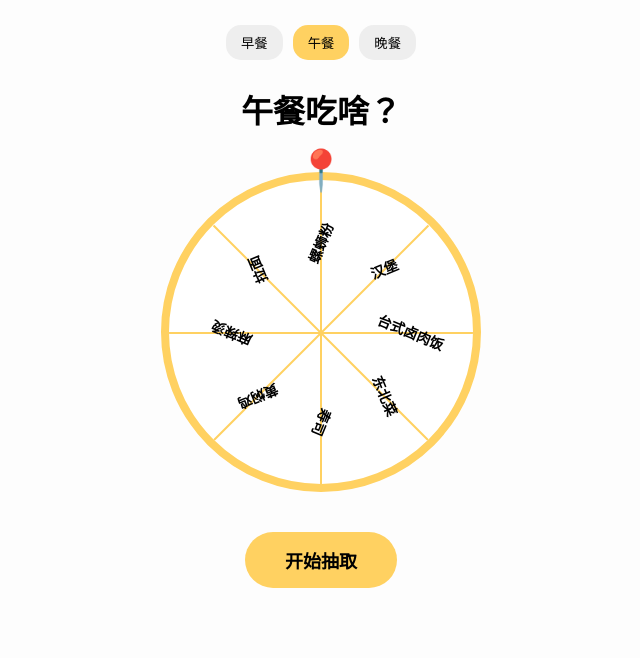
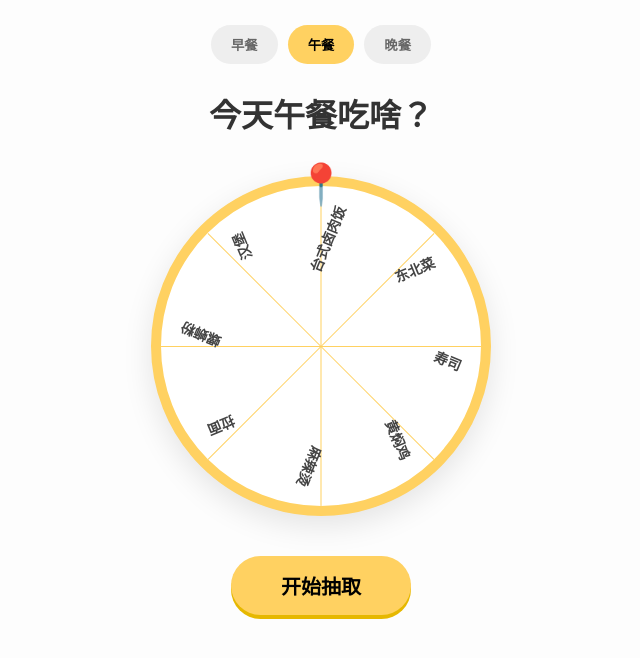
Before and after one commit to jingyunli86/fate-food, a Next.js app: page / in a window 1280 px wide. Shown: the top 658 px of the page, without its empty margins (319-959 px from the left). Built offline with nearby package versions, Linux system fonts and the light colour scheme.

Commit message:
修复转盘和跳转链接

```diff
--- a/app/page.tsx
+++ b/app/page.tsx
@@ -1,7 +1,7 @@
 "use client";
-import React, { useState, useEffect } from 'react';
+import React, { useState } from 'react';
 
-
+// --- 1. 图片数据库：严格对应你的 public/food 文件夹 ---
 const foodImageDatabase: Record<string, string> = {
   "台式卤肉饭": "/food/luroufan.png",
   "东北菜": "/food/dongbeicai.png",
@@ -10,7 +10,7 @@ const foodImageDatabase: Record<string, string> = {
   "麻辣烫": "/food/malatang.png",
   "汉堡": "/food/hanbao.png",
   "饭团": "/food/fantuan.png",
-  "手抓饼": "/food/shouzhuabing.png", // 修正：对应你文件夹里的 shouzhapng.png
+  "手抓饼": "/food/shouzhuabing.png",
   "煎饼果子": "/food/jianbingguozi.png",
   "胡辣汤": "/food/hulatang.png",
   "豆浆油条": "/food/doujiangyoutiao.png",
@@ -26,9 +26,9 @@ const foodImageDatabase: Record<string, string> = {
   "烤鱼": "/food/kaoyu.png",
   "砂锅": "/food/shaguo.png",
   "咖喱饭": "/food/galifan.png",
-  "拉面": "/food/lamian.png"}
+  "拉面": "/food/lamian.png"
+};
 
-// --- 2. 配置信息 ---
 const config = {
   brk: { options: ["豆浆油条", "小笼包", "三明治", "麦芬", "饭团", "手抓饼", "煎饼果子", "胡辣汤"] },
   lun: { options: ["台式卤肉饭", "东北菜", "寿司", "黄焖鸡", "麻辣烫", "拉面", "螺蛳粉", "汉堡"] },
@@ -36,7 +36,6 @@ const config = {
 };
 
 export default function FateFood() {
-  // --- 3. 状态定义：解决所有 Cannot find name 报错 ---
   const [meal, setMeal] = useState<'brk' | 'lun' | 'din'>('lun');
   const [isSpinning, setIsSpinning] = useState(false);
   const [selectedFood, setSelectedFood] = useState("");
@@ -45,28 +44,29 @@ export default function FateFood() {
   const [showScratch, setShowScratch] = useState(false);
   const [scratchImage, setScratchImage] = useState("");
 
+  // ✅ 修复 1：美团跳转链接改为更通用的 H5 接口，解决 AppKey 报错
   const getDeliveryUrl = (food: string) => {
-    return `https://i.meituan.com/s/${encodeURIComponent(food)}`;
+    return `https://i.meituan.com/s/?w=${encodeURIComponent(food)}`;
   };
 
-  // --- 4. 转盘逻辑 ---
   const spin = () => {
     if (isSpinning) return;
-
     const currentOptions = config[meal].options;
-    const randomDeg = Math.floor(Math.random() * 360) + 2000;
-    const newTotalDeg = totalDeg + randomDeg; // 累加角度实现顺滑旋转
+    const randomDeg = Math.floor(Math.random() * 360) + 3600; // 增加圈数，更稳健
+    const newTotalDeg = totalDeg + randomDeg;
 
     setTotalDeg(newTotalDeg);
     setIsSpinning(true);
     setShowCard(false);
+    setShowScratch(false);
 
     setTimeout(() => {
       setIsSpinning(false);
       const actualDeg = newTotalDeg % 360;
       const sectorDeg = 360 / currentOptions.length;
-      let winningIndex = Math.floor((360 - actualDeg + 270) % 360 / sectorDeg);
-      const foodName = currentOptions[winningIndex];
+      // 算法修正：考虑指针位置
+      let winningIndex = Math.floor((360 - actualDeg + (sectorDeg / 2)) % 360 / sectorDeg);
+      const foodName = currentOptions[winningIndex % currentOptions.length];
 
       setSelectedFood(foodName);
       setScratchImage(foodImageDatabase[foodName] || "/food/default.png");
@@ -74,52 +74,55 @@ export default function FateFood() {
     }, 4000);
   };
 
-  // --- 5. 盲盒逻辑 ---
-  const openMysteryBox = () => {
-    if (isSpinning) return;
-    setIsSpinning(true);
-    setShowCard(false);
-    const allOptions = [...config.brk.options, ...config.lun.options, ...config.din.options];
-    const luckyPick = allOptions[Math.floor(Math.random() * allOptions.length)];
-
-    setTimeout(() => {
-      setIsSpinning(false);
-      setSelectedFood(luckyPick);
-      setScratchImage(foodImageDatabase[luckyPick] || "/food/default.png");
-      setShowScratch(true);
-    }, 800);
-  };
-
   return (
-    <div style={{ textAlign: 'center', padding: '20px', backgroundColor: '#fdfdfd', minHeight: '100vh' }}>
+    <div style={{ textAlign: 'center', padding: '20px', backgroundColor: '#fdfdfd', minHeight: '100vh', fontFamily: 'sans-serif' }}>
+      {/* 顶部切换按钮 */}
       <div style={{ marginBottom: '20px' }}>
         {(['brk', 'lun', 'din'] as const).map(m => (
-          <button key={m} onClick={() => {setMeal(m); setTotalDeg(0);}} style={{ margin: '5px', padding: '8px 15px', borderRadius: '15px', border: 'none', backgroundColor: meal === m ? '#FFD161' : '#eee' }}>
+          <button
+            key={m}
+            onClick={() => {setMeal(m); setTotalDeg(0); setShowCard(false);}}
+            style={{
+              margin: '5px', padding: '10px 20px', borderRadius: '20px', border: 'none',
+              cursor: 'pointer', fontWeight: 'bold',
+              backgroundColor: meal === m ? '#FFD161' : '#eee',
+              color: meal === m ? '#000' : '#666'
+            }}
+          >
             {m === 'brk' ? '早餐' : m === 'lun' ? '午餐' : '晚餐'}
           </button>
         ))}
       </div>
 
-      <h1>{meal === 'lun' ? '午餐' : meal === 'brk' ? '早餐' : '晚餐'}吃啥？</h1>
+      <h1 style={{ color: '#333' }}>今天{meal === 'lun' ? '午餐' : meal === 'brk' ? '早餐' : '晚餐'}吃啥？</h1>
 
-      {/* 修复 1：动态渲染带文字的转盘 */}
-      <div style={{ position: 'relative', width: '320px', height: '320px', margin: '40px auto' }}>
+      {/* ✅ 修复 2：转盘文字渲染逻辑优化 */}
+      <div style={{ position: 'relative', width: '340px', height: '340px', margin: '40px auto' }}>
+        {/* 指针 */}
+        <div style={{ position: 'absolute', top: '-15px', left: '50%', transform: 'translateX(-50%)', fontSize: '40px', zIndex: 10 }}>📍</div>
+
+        {/* 转盘主体 */}
         <div style={{
-          width: '100%', height: '100%', borderRadius: '50%', border: '8px solid #FFD161',
-          position: 'relative', overflow: 'hidden', transition: 'transform 4s cubic-bezier(0.1, 0, 0.1, 1)',
-          transform: `rotate(${totalDeg}deg)`, backgroundColor: '#fff'
+          width: '100%', height: '100%', borderRadius: '50%', border: '10px solid #FFD161',
+          position: 'relative', overflow: 'hidden', backgroundColor: '#fff',
+          transition: 'transform 4s cubic-bezier(0.1, 0, 0.1, 1)',
+          transform: `rotate(${totalDeg}deg)`,
+          boxShadow: '0 10px 30px rgba(0,0,0,0.1)'
         }}>
           {config[meal].options.map((option, i) => {
-            const angle = 360 / config[meal].options.length;
+            const count = config[meal].options.length;
+            const angle = 360 / count;
             return (
               <div key={i} style={{
-                position: 'absolute', width: '50%', height: '2px', backgroundColor: '#FFD161',
+                position: 'absolute', width: '50%', height: '1px', backgroundColor: '#FFD161',
                 top: '50%', left: '50%', transformOrigin: 'left center',
-                transform: `rotate(${i * angle}deg)`
+                transform: `rotate(${i * angle - 90}deg)` // 调整起始位置
               }}>
                 <span style={{
-                  position: 'absolute', left: '40px', top: '-10px', width: '100px',
-                  transform: `rotate(${angle / 2}deg)`, fontSize: '14px', fontWeight: 'bold'
+                  position: 'absolute', left: '30px', top: '0', width: '120px', textAlign: 'right',
+                  transform: `rotate(${angle / 2}deg) translateY(-50%)`, // 文字居中
+                  fontSize: '14px', fontWeight: 'bold', color: '#444',
+                  display: 'block', paddingRight: '10px'
                 }}>
                   {option}
                 </span>
@@ -127,39 +130,40 @@ export default function FateFood() {
             );
           })}
         </div>
-        <div style={{ position: 'absolute', top: '-25px', left: '50%', transform: 'translateX(-50%)', fontSize: '40px', zIndex: 10 }}>📍</div>
       </div>
 
-      <button onClick={spin} disabled={isSpinning} style={{ padding: '15px 40px', fontSize: '18px', borderRadius: '30px', backgroundColor: '#FFD161', border: 'none', fontWeight: 'bold' }}>开始抽取</button>
+      <button
+        onClick={spin}
+        disabled={isSpinning}
+        style={{
+          padding: '15px 50px', fontSize: '20px', borderRadius: '40px',
+          backgroundColor: '#FFD161', border: 'none', fontWeight: 'bold',
+          cursor: isSpinning ? 'not-allowed' : 'pointer',
+          boxShadow: '0 4px 0 #e6b800'
+        }}
+      >
+        {isSpinning ? '旋转中...' : '开始抽取'}
+      </button>
 
-      {/* 结果弹窗 */}
+      {/* 结果卡片 */}
       {showCard && (
         <div style={{
           position: 'fixed', top: '50%', left: '50%', transform: 'translate(-50%, -50%)',
-          background: 'white', padding: '40px', borderRadius: '30px', boxShadow: '0 20px 60px rgba(0,0,0,0.15)',
-          zIndex: 1000, width: '320px'
+          background: 'white', padding: '30px', borderRadius: '30px',
+          boxShadow: '0 20px 60px rgba(0,0,0,0.3)', zIndex: 1000, width: '300px'
         }}>
-          <h3 style={{ margin: '0 0 20px' }}>🎉 今天的幸运选择：</h3>
+          <h3 style={{ margin: '0 0 15px', color: '#666' }}>🎉 结果是：</h3>
+          <h2 style={{ fontSize: '32px', color: '#FFD161', margin: '10px 0' }}>{selectedFood}</h2>
           <img
             src={scratchImage}
             alt={selectedFood}
-            style={{ width: '100%', height: '220px', objectFit: 'cover', borderRadius: '20px', marginBottom: '20px' }}
+            style={{ width: '100%', height: '200px', objectFit: 'cover', borderRadius: '20px', margin: '10px 0' }}
             onError={(e) => { (e.target as HTMLImageElement).src = "https://images.unsplash.com/photo-1546069901-ba9599a7e63c?w=400"; }}
           />
-          <h2 style={{ fontSize: '28px', color: '#FFD161' }}>{selectedFood}</h2>
-          <div style={{ display: 'flex', flexDirection: 'column', gap: '10px', marginTop: '20px' }}>
-            <button onClick={() => setShowCard(false)} style={{ padding: '12px', borderRadius: '20px', border: 'none', background: '#FFD161', color: 'white', fontWeight: 'bold' }}>确定</button>
-            <button onClick={() => window.open(getDeliveryUrl(selectedFood), '_blank')} style={{ padding: '12px', borderRadius: '20px', border: '1px solid #FFD161', background: 'none' }}>去点美团外卖</button>
+          <div style={{ display: 'flex', flexDirection: 'column', gap: '10px', marginTop: '15px' }}>
+            <button onClick={() => window.open(getDeliveryUrl(selectedFood), '_blank')} style={{ padding: '12px', borderRadius: '25px', border: 'none', background: '#FFD161', color: '#000', fontWeight: 'bold', cursor: 'pointer' }}>去美团点外卖</button>
+            <button onClick={() => setShowCard(false)} style={{ padding: '10px', borderRadius: '25px', border: 'none', background: '#f0f0f0', color: '#666', cursor: 'pointer' }}>关闭</button>
           </div>
-        </div>
-      )}
-
-      {showScratch && !showCard && (
-        <div
-          onClick={() => { setShowScratch(false); setShowCard(true); }}
-          style={{ cursor: 'pointer', background: '#FFF3D6', padding: '30px', borderRadius: '20px', marginTop: '20px', border: '2px dashed #FFD161' }}
-        >
-          🎁 点击打开盲盒，看看是什么！
         </div>
       )}
     </div>
```
